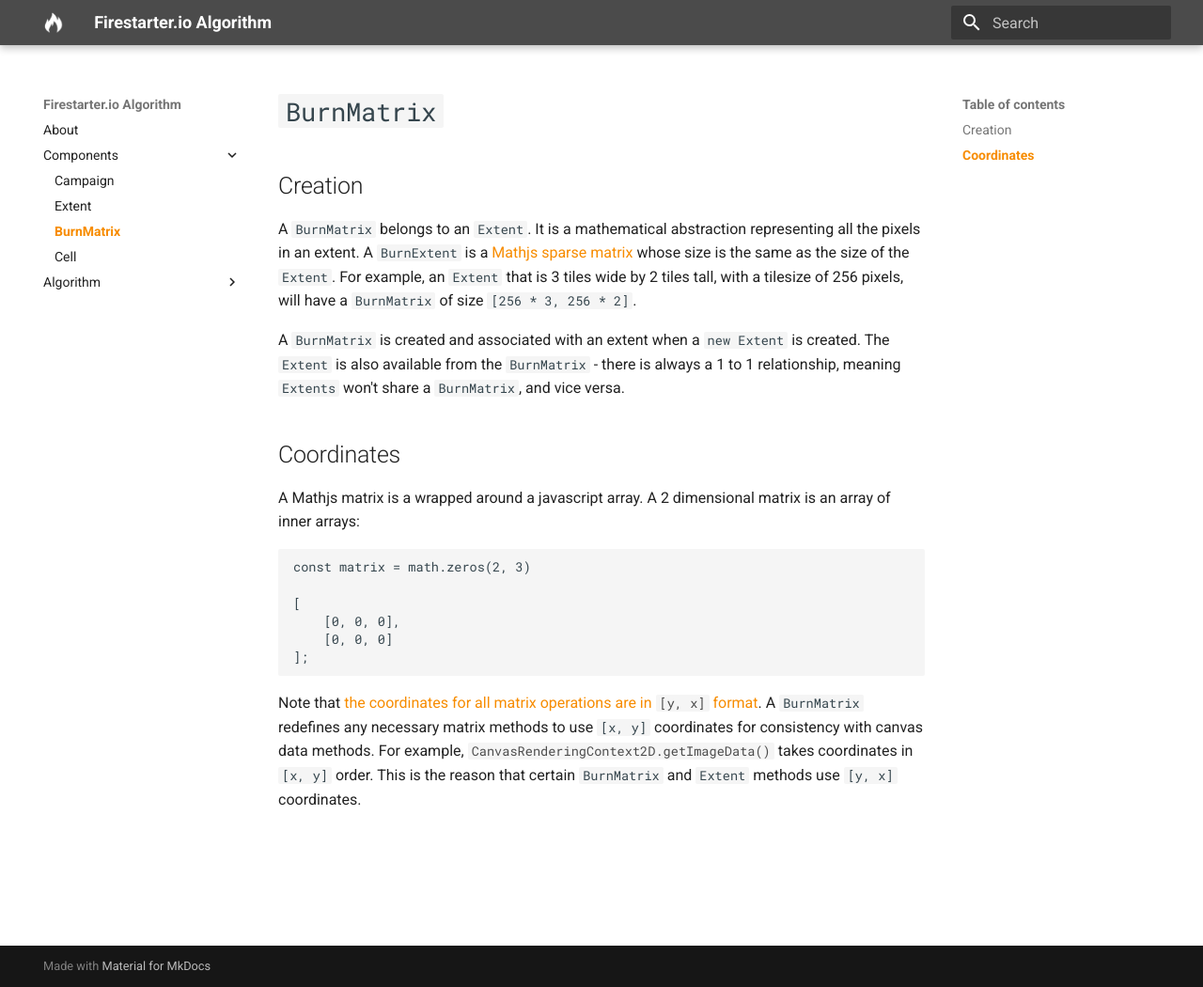
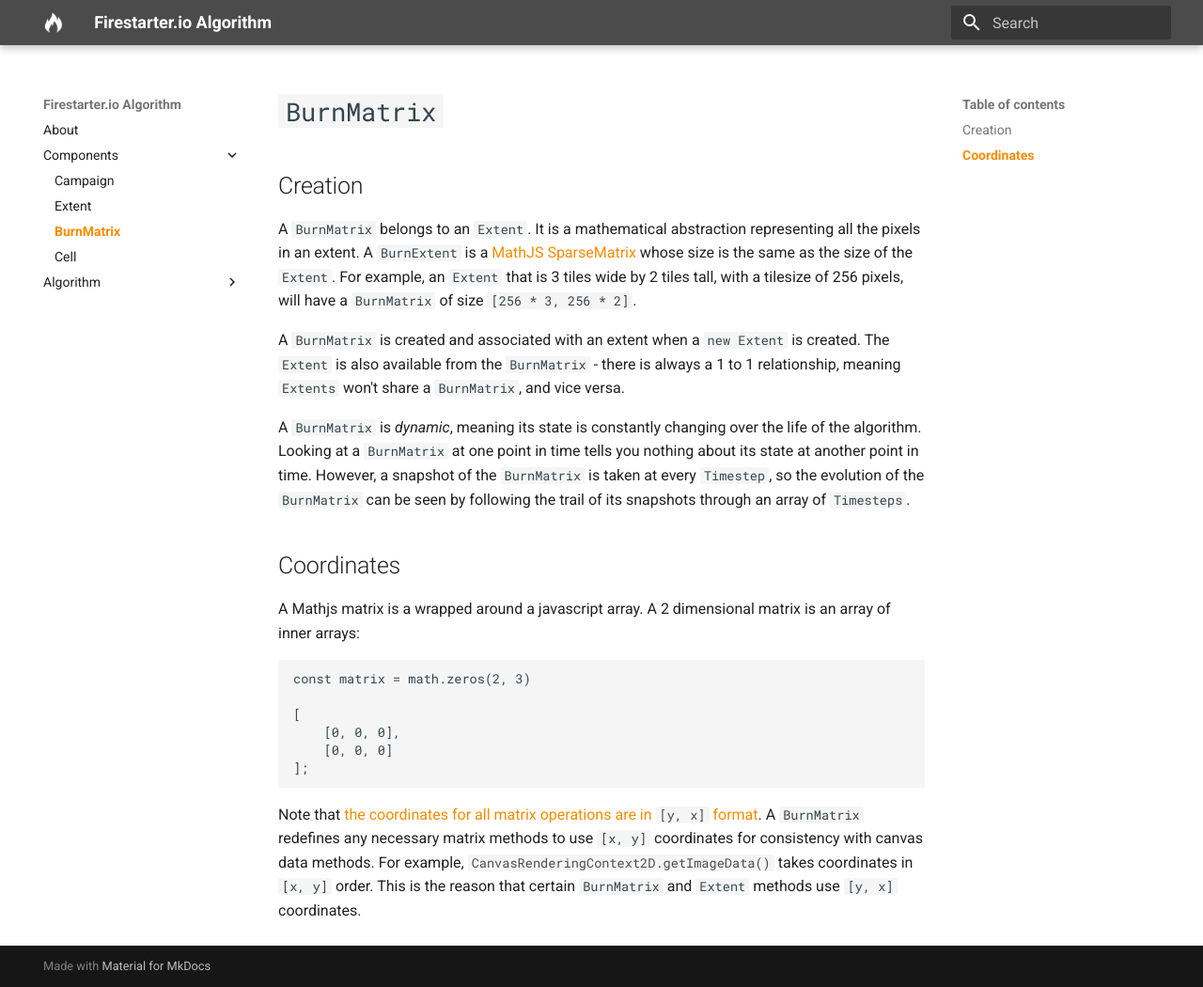
Before and after one commit to firestarter-io/node-algorithm, an MkDocs documentation site: the page built from docs/algorithm/burnmatrix.md, in a window 1280 px wide and 1050 px high. Shown: the whole window at 94% size. Built offline with MkDocs 1.6.1 and Material for MkDocs 9.7.7, drawn with Linux system fonts in a browser that asks for light colours.

Commit message:
Better docs

```diff
--- a/docs/algorithm/burnmatrix.md
+++ b/docs/algorithm/burnmatrix.md
@@ -2,9 +2,11 @@
 
 ## Creation
 
-A `BurnMatrix` belongs to an `Extent`. It is a mathematical abstraction representing all the pixels in an extent. A `BurnExtent` is a [Mathjs sparse matrix](https://mathjs.org/docs/datatypes/matrices.html) whose size is the same as the size of the `Extent`. For example, an `Extent` that is 3 tiles wide by 2 tiles tall, with a tilesize of 256 pixels, will have a `BurnMatrix` of size `[256 * 3, 256 * 2]`.
+A `BurnMatrix` belongs to an `Extent`. It is a mathematical abstraction representing all the pixels in an extent. A `BurnExtent` is a [MathJS SparseMatrix](https://mathjs.org/docs/reference/classes/sparsematrix.html) whose size is the same as the size of the `Extent`. For example, an `Extent` that is 3 tiles wide by 2 tiles tall, with a tilesize of 256 pixels, will have a `BurnMatrix` of size `[256 * 3, 256 * 2]`.
 
 A `BurnMatrix` is created and associated with an extent when a `new Extent` is created. The `Extent` is also available from the `BurnMatrix` - there is always a 1 to 1 relationship, meaning `Extents` won't share a `BurnMatrix`, and vice versa.
+
+A `BurnMatrix` is _dynamic_, meaning its state is constantly changing over the life of the algorithm. Looking at a `BurnMatrix` at one point in time tells you nothing about its state at another point in time. However, a snapshot of the `BurnMatrix` is taken at every `Timestep`, so the evolution of the `BurnMatrix` can be seen by following the trail of its snapshots through an array of `Timesteps`.
 
 ## Coordinates
 
```
